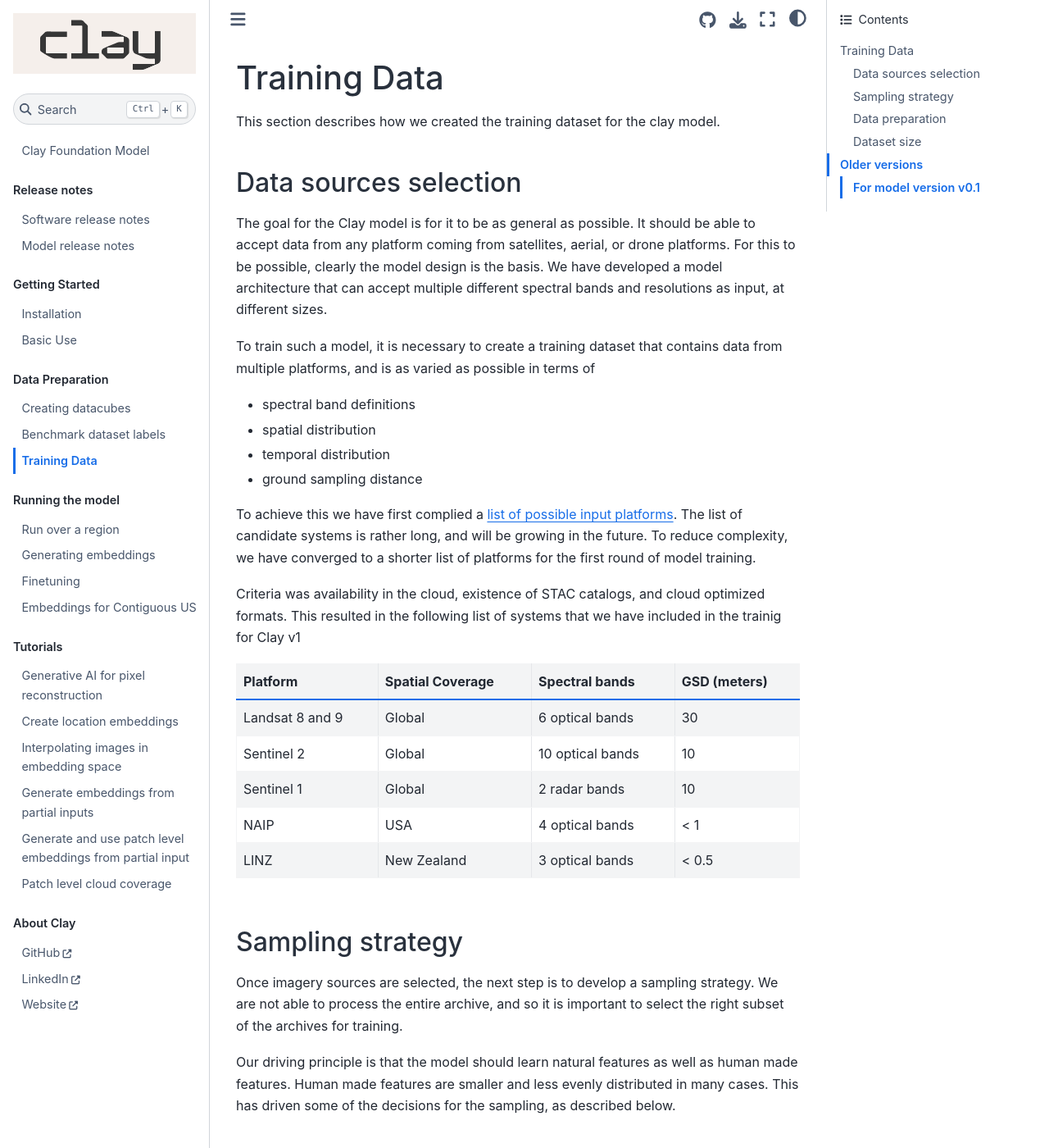
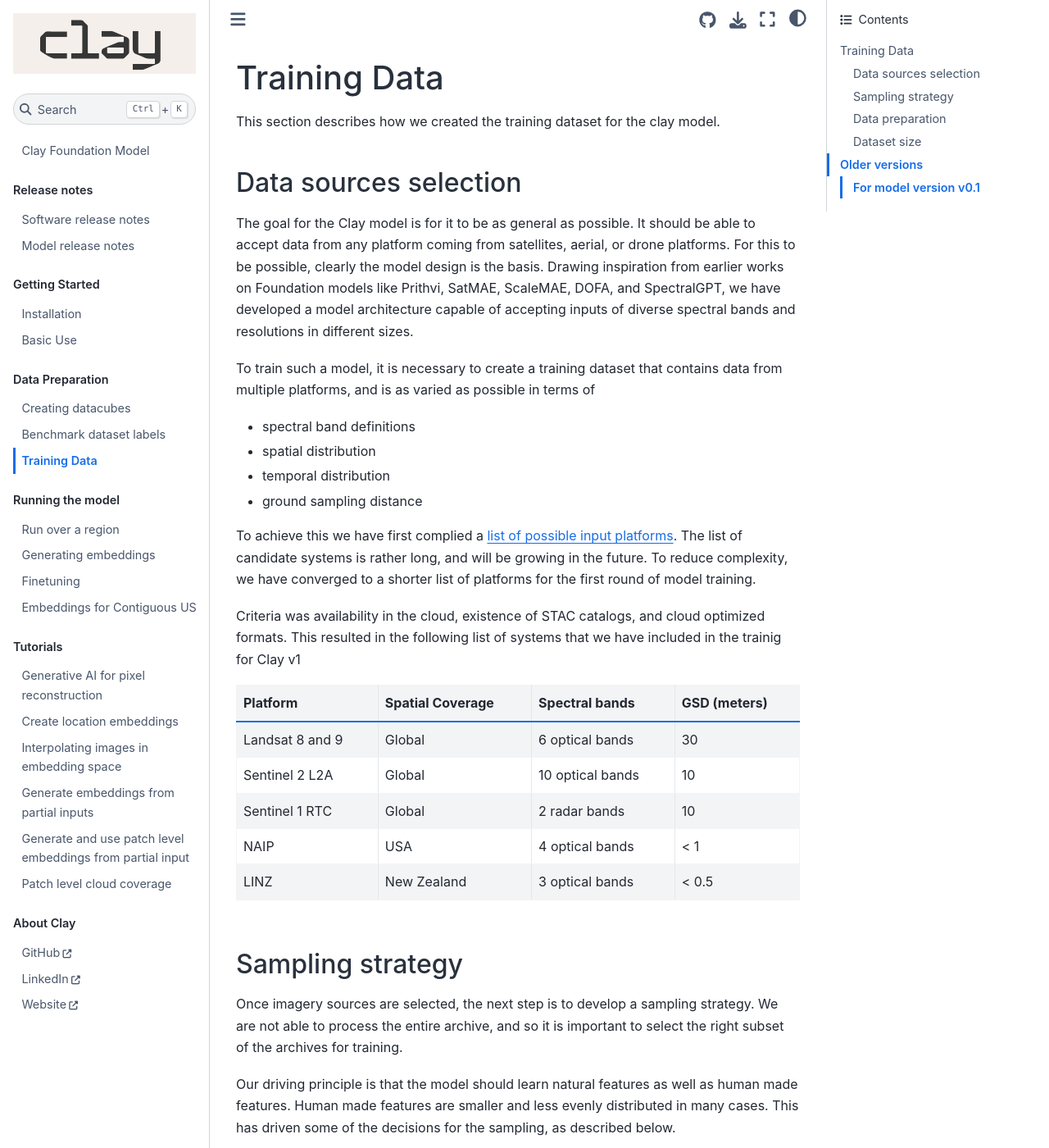
Before and after one commit to Clay-foundation/model, a Jupyter Book: the page built from docs/data_sampling.md, in a window 1280 px wide and 1400 px high. Shown: the whole window at 82% size. Built offline with Jupyter Book 1.0.4 settings and Sphinx 7.4.7 and the Sphinx Book theme 1.1.4, drawn with Linux system fonts in a browser that asks for light colours.

Commit message:
Included suggestions from review.

```diff
--- a/docs/data_sampling.md
+++ b/docs/data_sampling.md
@@ -4,7 +4,7 @@
 
 ## Data sources selection
 
-The goal for the Clay model is for it to be as general as possible. It should be able to accept data from any platform coming from satellites, aerial, or drone platforms. For this to be possible, clearly the model design is the basis. We have developed a model architecture that can accept multiple different spectral bands and resolutions as input, at different sizes.
+The goal for the Clay model is for it to be as general as possible. It should be able to accept data from any platform coming from satellites, aerial, or drone platforms. For this to be possible, clearly the model design is the basis. Drawing inspiration from earlier works on Foundation models like Prithvi, SatMAE, ScaleMAE, DOFA, and SpectralGPT, we have developed a model architecture capable of accepting inputs of diverse spectral bands and resolutions in different sizes.
 
 To train such a model, it is necessary to create a training dataset
 that contains data from multiple platforms, and is as varied as possible in terms of
@@ -23,8 +23,8 @@
 | Platform | Spatial Coverage | Spectral bands | GSD (meters) |
 ---------|------------------|----------------|--------------|
 | Landsat 8 and 9 | Global | 6 optical bands | 30 |
-| Sentinel 2 | Global | 10 optical bands | 10 |
-| Sentinel 1 | Global | 2 radar bands | 10 |
+| Sentinel 2 L2A | Global | 10 optical bands | 10 |
+| Sentinel 1 RTC | Global | 2 radar bands | 10 |
 | NAIP | USA | 4 optical bands | < 1 |
 | LINZ | New Zealand | 3 optical bands | < 0.5 |
 
```
